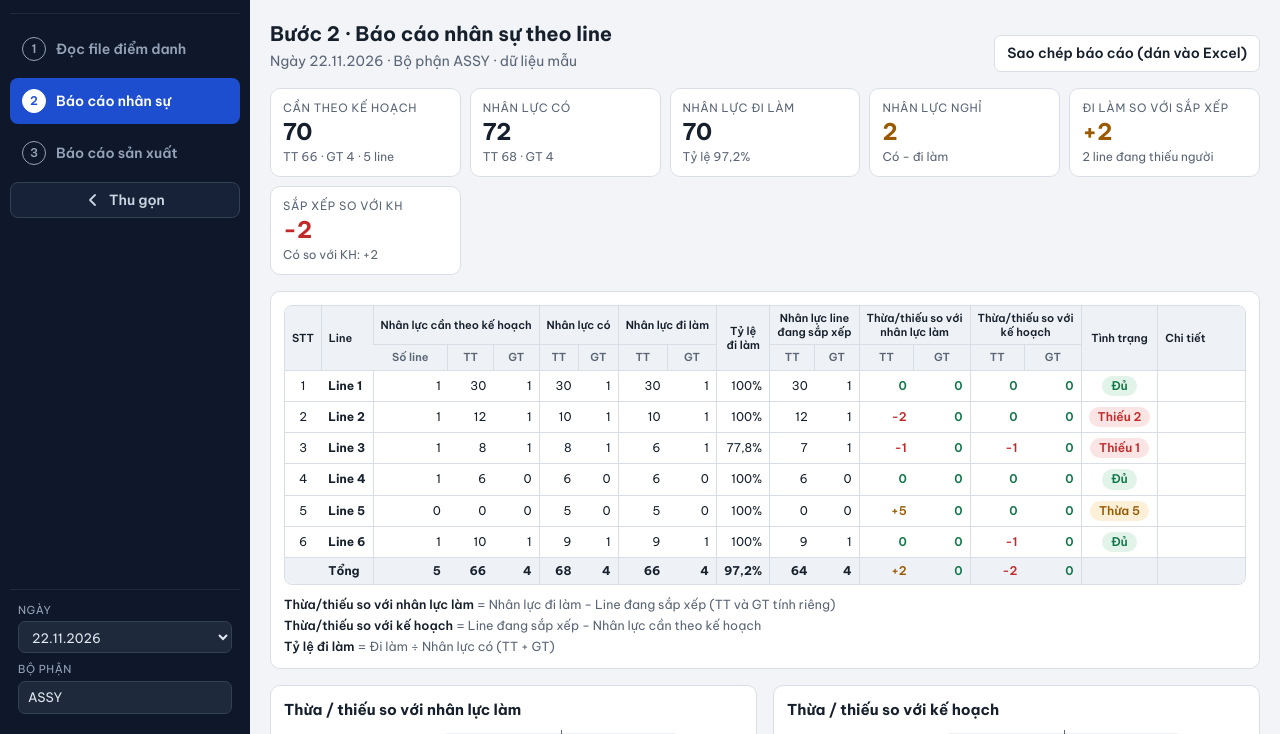
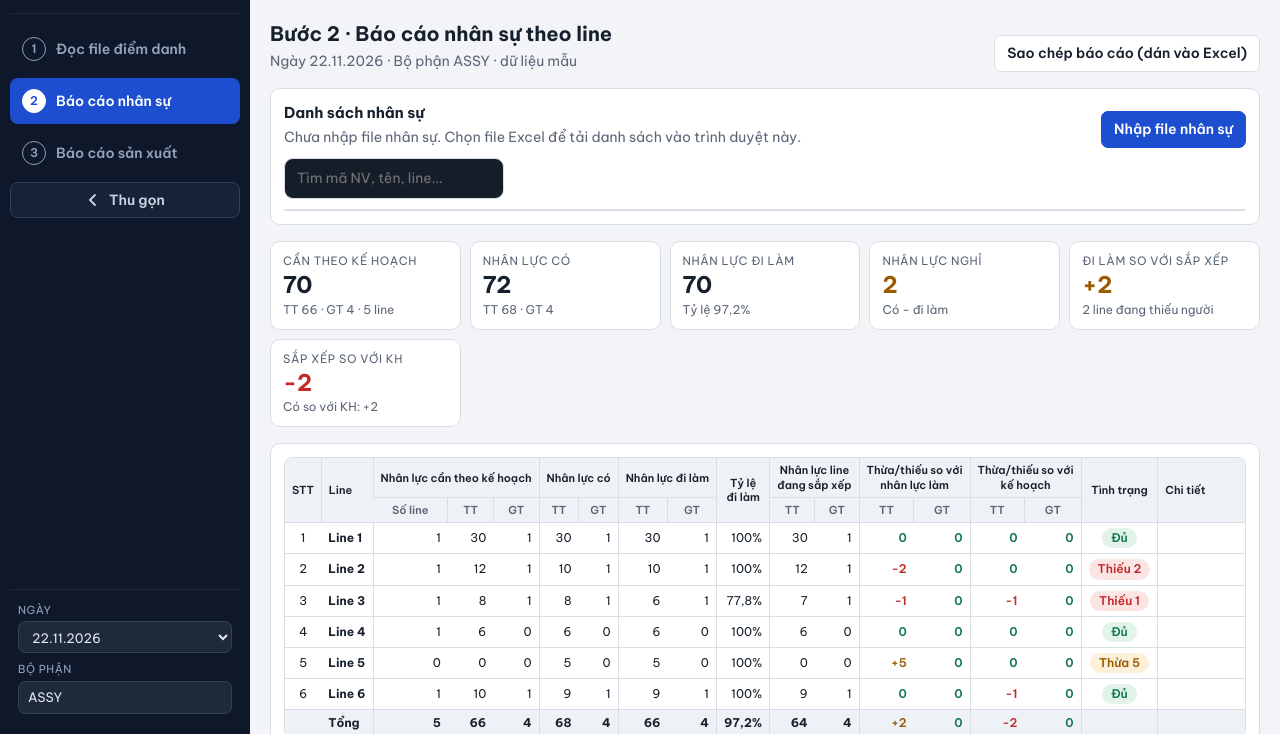
Before and after one commit to nxphuc126-star/chamcong, a plain HTML site: page nhansu.html in a window 1280 px wide. Shown: the part 66-800 px from the top of the page. Drawn offline with Linux system fonts and the light colour scheme.

Commit message:
Thêm khu vực nhập file nhân sự ở bước 2

```diff
--- a/nhansu.html
+++ b/nhansu.html
@@ -111,6 +111,17 @@
         </div>
         <div class="row"><button class="btn" id="btnCopyHR">Sao chép báo cáo (dán vào Excel)</button></div>
       </div>
+      <div class="card" id="employeeDirectory">
+        <div class="head">
+          <div><h3>Danh sách nhân sự</h3><p class="sub" id="employeeStatus">Chưa nhập file nhân sự. Chọn file Excel để tải danh sách vào trình duyệt này.</p></div>
+          <div class="row"><label class="btn pri" for="employeeImport">Nhập file nhân sự</label><input id="employeeImport" type="file" accept=".xlsx,.xls,.csv" hidden></div>
+        </div>
+        <div class="row" style="gap:10px;flex-wrap:wrap">
+          <input id="employeeSearch" class="field" type="search" placeholder="Tìm mã NV, tên, line..." aria-label="Tìm nhân sự">
+          <span class="status" id="employeeCount"></span>
+        </div>
+        <div class="tw"><table id="employeeTbl"></table></div>
+      </div>
       <div class="kpis" id="hrKpis"></div>
       <div class="card">
         <div class="tw"><table id="hrTbl"></table></div>
```
